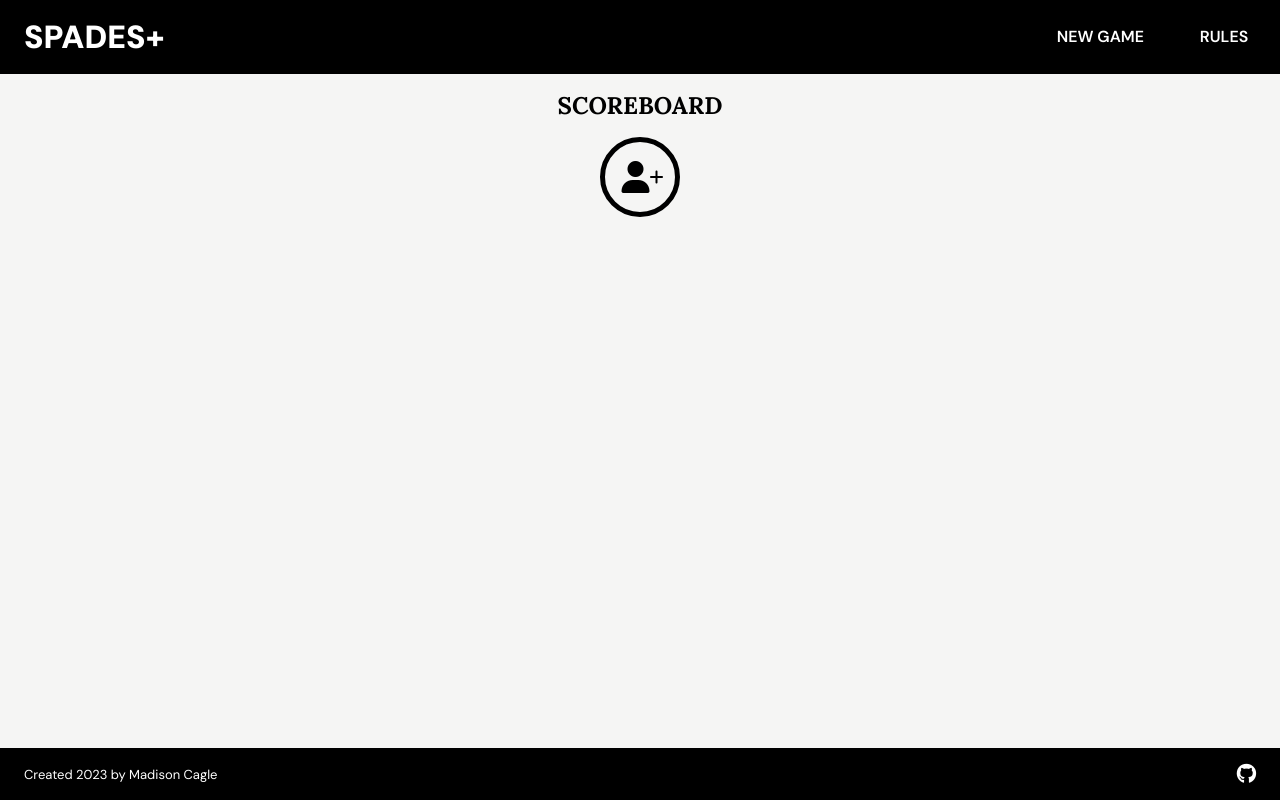
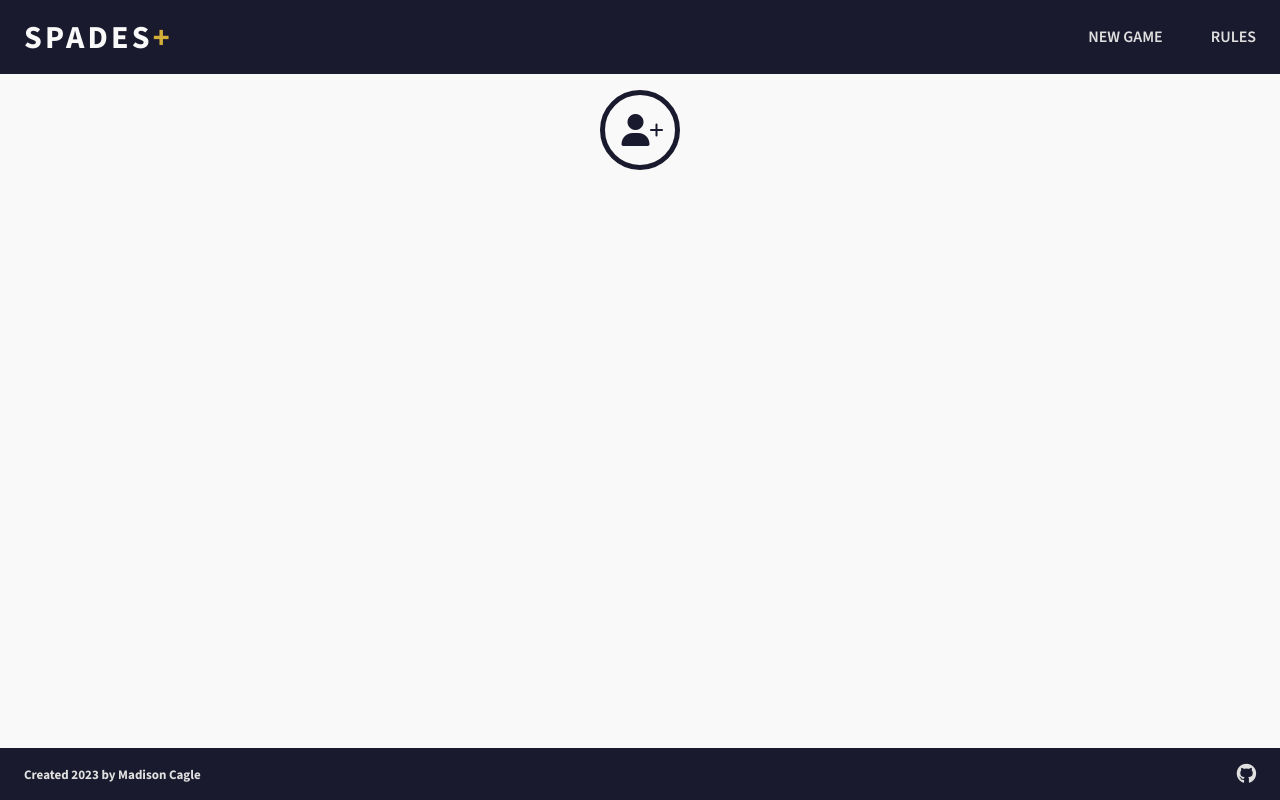
Before and after one commit to madisoncagle/spades-plus, a React (Create React App) app: page / in a window 1280 px wide. Built offline with nearby package versions, Linux system fonts and the light colour scheme.

Commit message:
Begin color and font change

```diff
--- a/public/index.html
+++ b/public/index.html
@@ -29,22 +29,22 @@
     <noscript>You need to enable JavaScript to run this app.</noscript>
 
     <!-- header -->
-    <header class="bg-black pad-ver-1">
+    <header>
         <div class="container header">
             <a href="#">
-                <h1 class="txt-white">SPADES+</h1>
+                <h1>SPADES<span>+</span></h1>
             </a>
 
             <menu>
                 <div class="menu-item">
-                    <a href="." class="link txt-white">
-                        <p>NEW GAME &nbsp;</p>
+                    <a href="." class="link">
+                        <p>NEW GAME</p>
                     </a>
                 </div>
 
                 <div class="menu-item">
-                    <a href="#" class="link txt-white">
-                        <p>RULES &nbsp;</p>
+                    <a href="#" class="link">
+                        <p>RULES</p>
                     </a>
                 </div>
             </menu>
@@ -53,19 +53,15 @@
 
     <!-- main -->
     <main class="pad-ver-1">
-        <div class="container ver-gap-1">
-            <h2 class="txt-center">SCOREBOARD</h2>
-
-            <!-- react elements go here -->
-            <div id="root" class="flex-wrap"></div>
-        </div>
+        <!-- react elements go here -->
+        <div id="root" class="container flex-wrap"></div>
     </main>
 
     <!-- footer -->
-    <footer class="bg-black pad-ver-1">
+    <footer>
         <div class="container flex-space-between">
             <p>Created 2023 by Madison Cagle</p>
-            <a href="https://github.com/madisoncagle" class="link txt-white"><i
+            <a href="https://github.com/madisoncagle" target="_blank" class="link"><i
                     class="fa-brands fa-github txt-125"></i></a>
         </div>
     </footer>
--- a/src/components/AddPlayerBtn.js
+++ b/src/components/AddPlayerBtn.js
@@ -1,6 +1,6 @@
 function AddPlayerBtn({ onAdd }) {
     return (
-        <button type="button" id="add-player-btn" className="bdr-5 bdr-solid bdr-black" onClick={onAdd}>
+        <button type="button" id="add-player-btn" onClick={onAdd}>
             <i className="fa-solid fa-user"></i>
             <i className="fa-solid fa-plus"></i>
         </button>
--- a/src/index.css
+++ b/src/index.css
@@ -1,21 +1,29 @@
-@import url("https://fonts.googleapis.com/css2?family=DM+Sans:ital,opsz,wght@0,9..40,100..1000;1,9..40,100..1000&family=Lora:ital,wght@0,400..700;1,400..700&display=swap");
-
-/* @font-face {
-  font-family: "Digital";
-  src: url("./resources/digital-7.mono.ttf");
-} */
+@import url("https://fonts.googleapis.com/css2?family=Roboto+Slab:wght@100..900&family=Source+Sans+3:ital,wght@0,200..900;1,200..900&display=swap");
 
 :root {
-  --red: #c8102e;
   --blue: #3b82f6;
   --darkblue: #335291;
+
+  --navy: #1a1a2e;
+  --gold: #d4af37;
+
+  --dark-gray: #333333;
+  --mid-gray: #808080;
+  --mid-light-gray: #b3b3b3;
+  --light-gray: #e0e0e0;
+  --off-white: #f9f9f9;
+
+  --green: #4caf50;
+  --red: #c8102e;
+  --teal: #00796b;
+  --maroon: #7b1f24;
 }
 
 * {
   margin: 0;
   padding: 0;
   box-sizing: border-box;
-  font-family: "Lora";
+  font-family: "Source Sans 3";
   /* outline: 1px solid salmon; */
   /* max-width: 100%; */
   /* overflow-x: hidden; */
@@ -45,27 +53,46 @@ a {
   transition: all 0.2s;
 }
 
+header {
+  background-color: var(--navy);
+  padding: 1rem 0;
+}
+
+header h1 {
+  color: var(--off-white);
+}
+
 header p {
-  font-family: "DM Sans", sans-serif;
+  font-family: "Source Sans 3", sans-serif;
+}
+
+header span {
+  color: var(--gold);
 }
 
 main {
   flex: 1;
-  background-color: #f5f5f4;
+  background-color: var(--off-white);
 }
 
 footer {
-  color: white;
+  color: var(--light-gray);
   font-size: small;
+  background-color: var(--navy);
+  padding: 1rem 0;
 }
 
 footer p {
-  font-family: "DM Sans", sans-serif;
+  font-weight: 700;
+}
+
+footer a {
+  color: var(--light-gray);
 }
 
 h1 {
-  font-family: "DM Sans", sans-serif;
-  font-weight: 1000;
+  font-weight: 900;
+  letter-spacing: 0.2rem;
 }
 
 menu {
@@ -76,30 +103,34 @@ menu {
 /* CLASSES */
 
 .container {
-  max-width: 1450px;
+  max-width: 1440px;
   margin: 0 auto;
 }
 
 .menu-item {
   display: inline-block;
-  color: white;
+  color: var(--light-gray);
   font-weight: 600;
+}
+
+.menu-item a {
+  color: var(--light-gray);
 }
 
 .menu-item::after {
   content: "";
   display: block;
-  color: var(--blue);
+  color: var(--gold);
   width: 0;
   border-bottom: 0.15rem solid;
   transition: all 0.2s;
 }
 
-.menu-item:hover::after{
+.menu-item:hover::after {
   width: 50%;
 }
 
-@media screen and (max-width: 1450px) {
+@media screen and (max-width: 1440px) {
   .container {
     padding: 0 1.5rem;
   }
@@ -245,7 +276,7 @@ menu {
 }
 
 .link:hover {
-  color: var(--blue);
+  color: var(--gold);
 }
 
 .header {
@@ -319,7 +350,6 @@ menu {
 }
 
 .past-bid {
-  font-family: "DM Sans", sans-serif;
   font-weight: 700;
   font-size: 1.2rem;
 }
@@ -412,7 +442,6 @@ menu {
 }
 
 .yes-no-btn {
-  font-family: "DM Sans", sans-serif;
   font-size: large;
   font-weight: 600;
   text-align: center;
@@ -469,7 +498,8 @@ menu {
   display: flex;
   flex-direction: column;
   gap: 2rem;
-  background-color: #fff;
+  color: var(--navy);
+  background-color: var(--off-white);
   margin: auto;
   padding: 1.5rem;
   border-radius: 0.7rem;
@@ -493,8 +523,15 @@ menu {
 
 .modal-name-input label,
 .modal-name-input input {
-  font-family: "DM Sans", sans-serif;
   font-size: 1.2rem;
+}
+
+.modal-name-input input {
+  color: var(--navy);
+  background-color: var(--off-white);
+  border: 1px solid var(--navy);
+  border-radius: 0.2rem;
+  padding: 0 0.25rem;
 }
 
 .modal-warning {
@@ -528,19 +565,12 @@ menu {
   display: flex;
   justify-content: center;
   align-items: center;
-  color: #000;
+  color: var(--navy);
   background-color: transparent;
   border-radius: 50%;
   height: 5rem;
   width: 5rem;
-}
-
-.add-player-plus {
-  font-size: 3.5rem;
-  line-height: 2.5rem;
-  width: 100%;
-  text-align: center;
-  /* transition: all 0.2s; */
+  border: 5px solid var(--navy);
 }
 
 #add-player-btn .fa-user {
@@ -553,25 +583,25 @@ menu {
 }
 
 #add-player-btn:hover {
-  color: #fff;
-  background-color: #000;
+  color: var(--gold);
+  background-color: var(--navy);
 }
 
 #submit-player-name {
   font-size: 1.1rem;
   font-weight: 700;
   background-color: transparent;
-  border: 0.15rem solid black;
+  border: 3px solid var(--navy);
   border-radius: 0.35rem;
   width: 6rem;
   margin: 0 auto;
   padding: 0.3rem 0.5rem;
-  color: black;
+  color: var(--navy);
 }
 
 #submit-player-name:hover {
-  color: white;
-  background-color: black;
+  color: var(--off-white);
+  background-color: var(--navy);
 }
 
 /* MEDIA QUERIES */
```
Also changed, not shown: src/resources/digital-7.mono.ttf (deleted).
